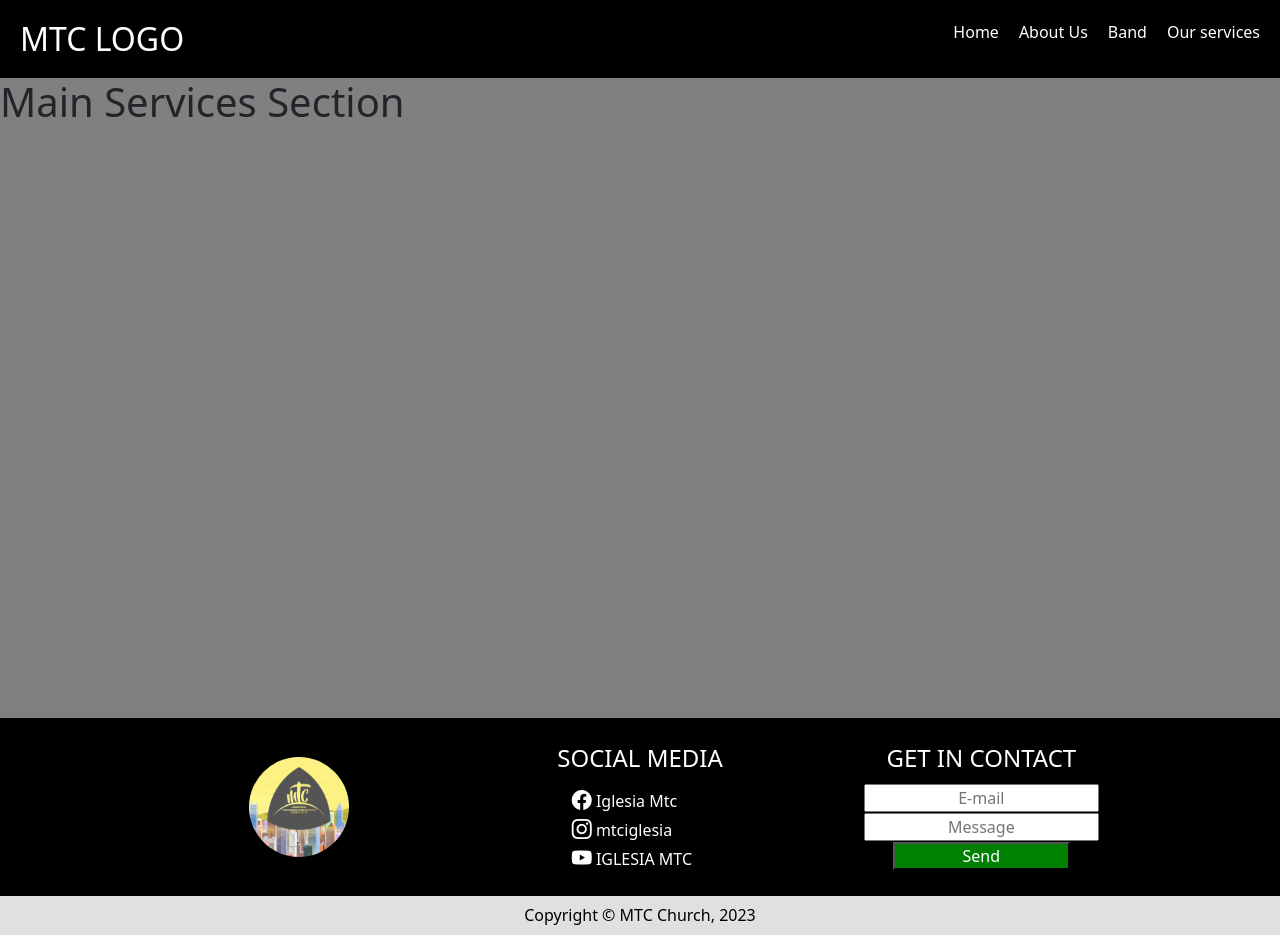
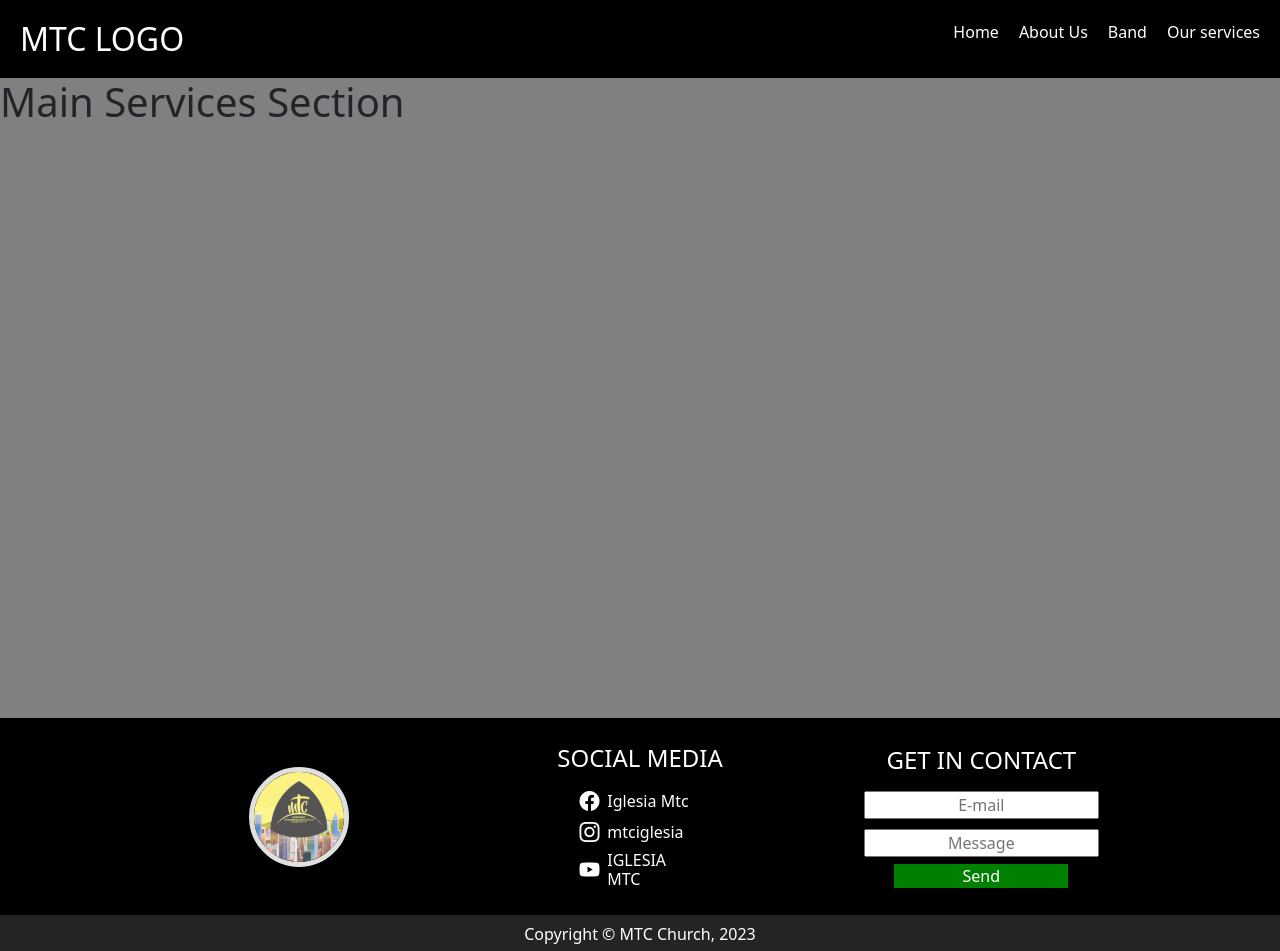
Before and after one commit to Jaclog05/mtc-webpage, a React (Create React App) app: page /services in a window 1280 px wide. Shown: the top 951 px of the page. Built offline with nearby package versions, Linux system fonts and the light colour scheme.

Commit message:
links to social media added - different tab

```diff
--- a/src/components/footer/Footer.jsx
+++ b/src/components/footer/Footer.jsx
@@ -11,9 +11,15 @@ const Footer = () => {
                 </div>
                 <div className={styles.socialMedia}>
                     <h4>SOCIAL MEDIA</h4>
-                    <h6><i className="bi bi-facebook"></i> Iglesia Mtc</h6>
-                    <h6><i className="bi bi-instagram"></i> mtciglesia</h6>
-                    <h6><i className="bi bi-youtube"></i> IGLESIA MTC</h6>
+                    <a target="_blank" rel="noreferrer" href="https://www.facebook.com/iglesiamtc">
+                        <h6><i className="bi bi-facebook"></i>Iglesia Mtc</h6>
+                    </a>
+                    <a target="_blank" rel="noreferrer" href="https://www.instagram.com/mtciglesia/">
+                        <h6><i className="bi bi-instagram"></i>mtciglesia</h6>
+                    </a>
+                    <a target= "blank" rel="noreferrer" href="https://www.youtube.com/@iglesiamtc6031">
+                        <h6><i className="bi bi-youtube"></i>IGLESIA MTC</h6>
+                    </a>
                 </div>
                 <form className={styles.form}>
                     <h4>GET IN CONTACT</h4>
--- a/src/components/footer/Footer.module.css
+++ b/src/components/footer/Footer.module.css
@@ -28,19 +28,39 @@
     margin-bottom: 3%;
 }
 
-.socialMedia > h6 {
+.socialMedia > a {
+    text-decoration: none;
+    color: inherit;
+    width: 38%;
+    margin-left: 30%;
+    border-radius: 5px;
+}
+
+.socialMedia > a:hover{
+    color: white;
+    background-color: rgb(48, 44, 44);
+}
+
+.socialMedia > a > h6 {
+    display: flex;
+    align-items: center;
     text-align: left;
-    margin-left: 30%;
+    width: 100%;
+}
+
+.socialMedia > a > h6 > i{
+    margin: 1% 6%
 }
 
 .upper > div > img {
     height: 100px;
     border-radius: 50%;
+    border: 5px solid #e0e0e0;
 }
 
 .bottom {
-    background-color: #e0e0e0;
-    color: black;
+    background-color: rgb(38, 35, 35);
+    color: white;
     padding: 10px;
 }
 
@@ -61,10 +81,12 @@ i{
 
 .form > input {
     text-align: center;
+    margin: 1%;
 }
 
 button {
     background-color: green;
     color: white;
-    width: 52%;
+    width: 51%;
+    border: none;
 }
```
